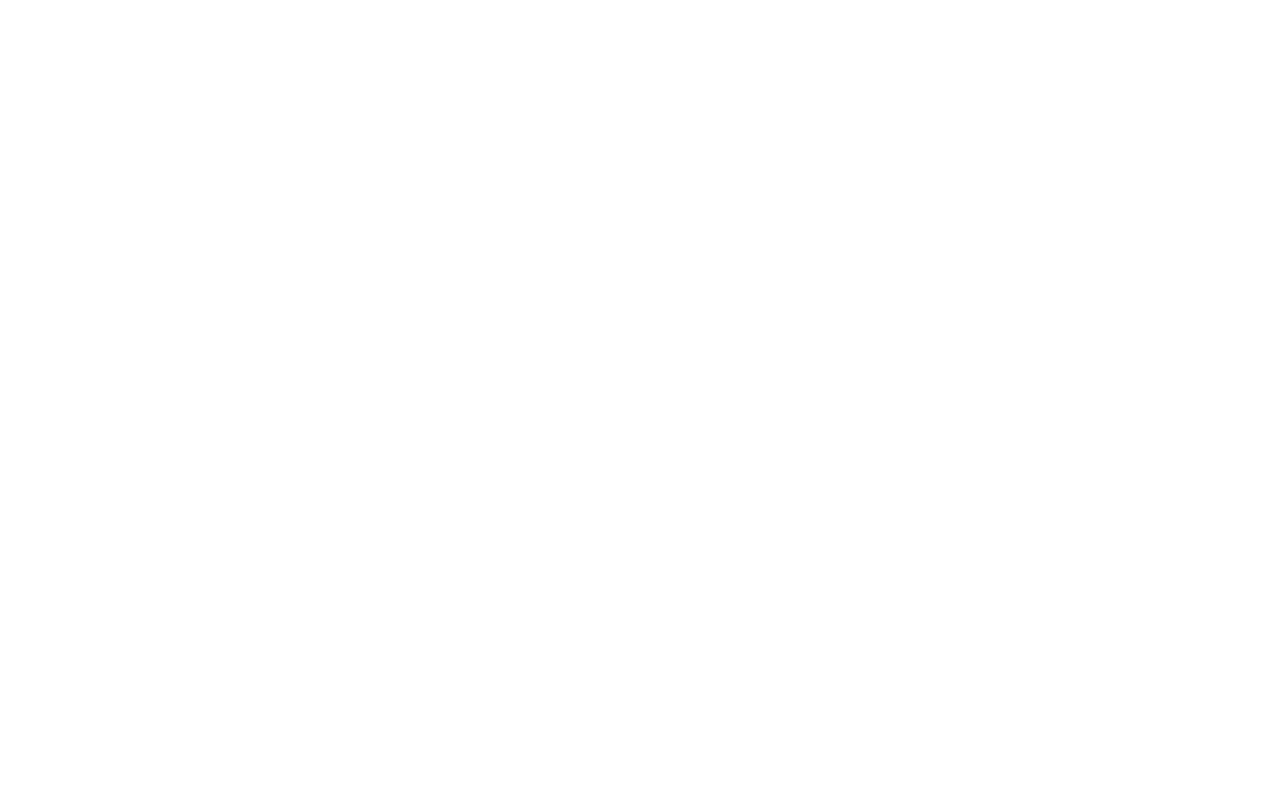
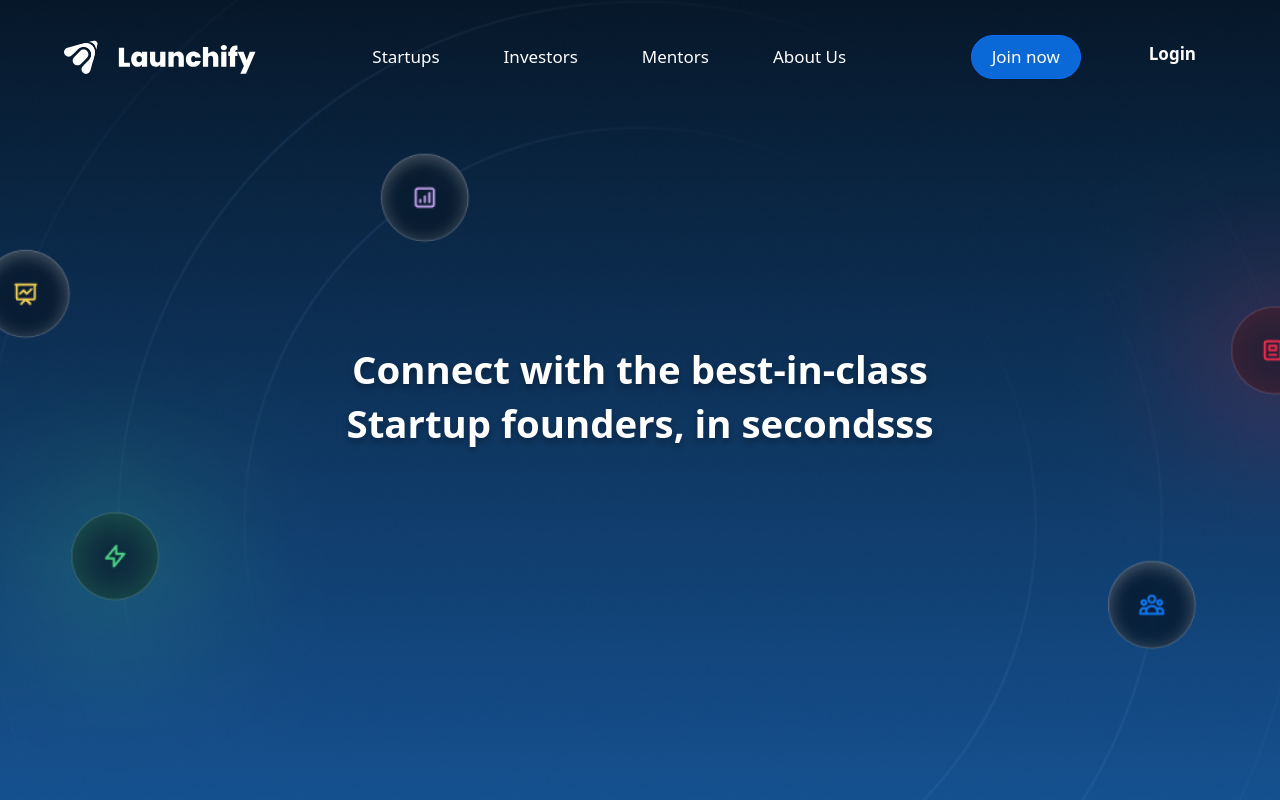
Before and after one commit to Moussa-H/launchify-frontend, a React (Create React App) app: page /aboutus in a window 1280 px wide. Before the commit this address had no page. Shown: the top 800 px of the page. Built offline with nearby package versions, Linux system fonts and the light colour scheme.

Commit message:
Updated nodemon.json

```diff
--- /dev/null
+++ b/nodemon.json
@@ -0,0 +1,5 @@
+{
+  "watch": ["src/**/*", "public/**/*"],
+  "ext": "js,css,html,md",
+  "exec": "npm run auto-commit"
+}
--- a/package.json
+++ b/package.json
@@ -19,7 +19,8 @@
     "start": "react-scripts start",
     "build": "react-scripts build",
     "test": "react-scripts test",
-    "eject": "react-scripts eject"
+    "eject": "react-scripts eject",
+    "auto-commit": "git add . && git commit -m 'Auto-commit: changes made in the design'"
   },
   "eslintConfig": {
     "extends": [
--- a/src/App.js
+++ b/src/App.js
@@ -23,7 +23,7 @@
         <Route path="/startups" element={<Startups />} />
         <Route path="/investors" element={<Investors />} />
         <Route path="/mentors" element={<Mentors />} />
-        <Route path="/about-us" element={<AboutUs />} />
+        <Route path="/aboutus" element={<AboutUs />} />
         <Route path="/login" element={<Login />} />
         <Route path="/sign-up" element={<SignUp />} />
       </Routes>
--- a/src/Pages/AboutUs/index.jsx
+++ b/src/Pages/AboutUs/index.jsx
@@ -1,21 +1,17 @@
 import React from "react";
 import Layout from "../../Common/Layout";
 import "./style.css";
-import hero from "../../assets/hero-about-us.png"
+import hero from "../../assets/hero-about-us.png";
 
 export default function AboutUs() {
   return (
     <div>
       <Layout>
         <div className="banner-section">
-          <img
-            src={hero}
-            alt="Banner"
-            className="banner-image"
-          />
+          <img src={hero} alt="Banner" className="banner-image" />
           <div className="banner-content text-center">
             <h1>Connect with the best-in-class</h1>
-            <h1>Startup founders, in seconds</h1>
+            <h1>Startup founders, in secondsss</h1>
           </div>
         </div>
       </Layout>
--- a/src/Pages/AboutUs/style.css
+++ b/src/Pages/AboutUs/style.css
@@ -24,7 +24,7 @@
 }
 
 .banner-content h1 {
-  font-size: 2.5rem;
+  font-size: 2.4rem;
   font-weight: 700;
   margin-bottom: 0.5rem;
 }
```
